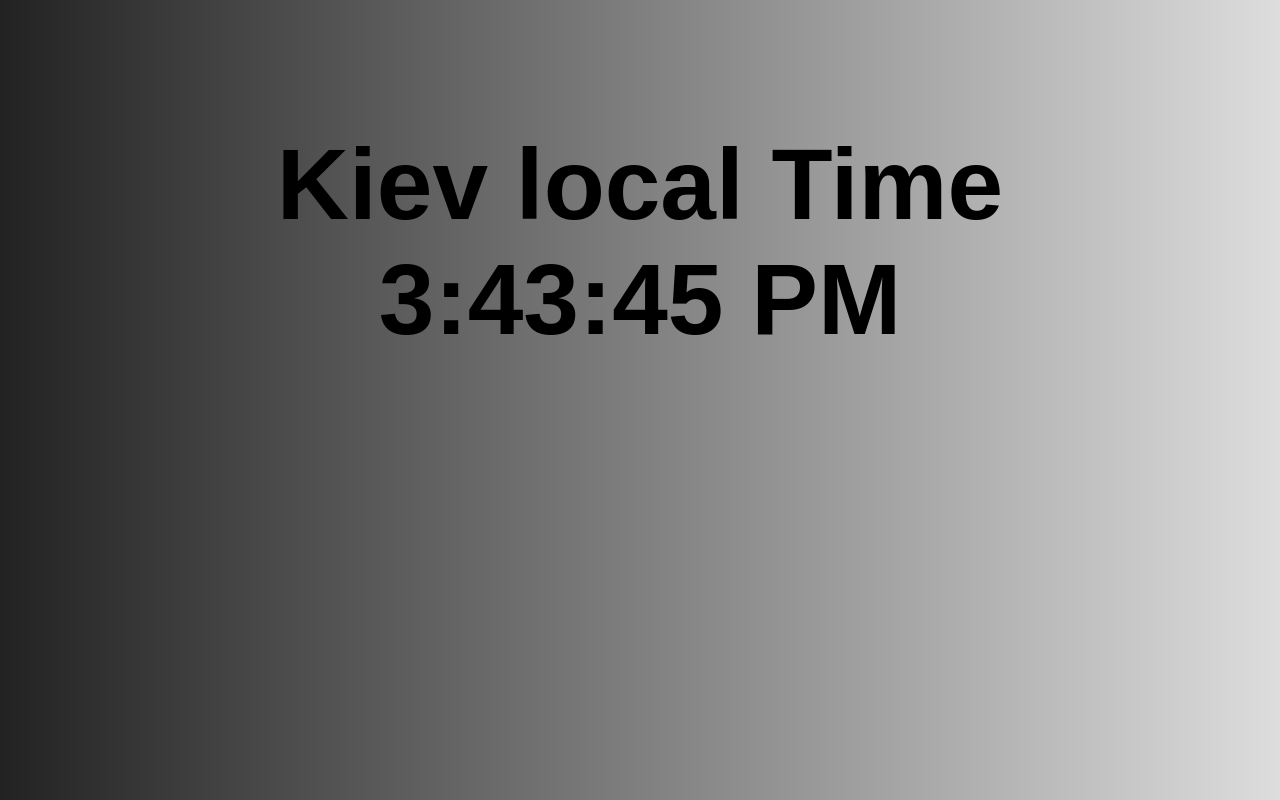
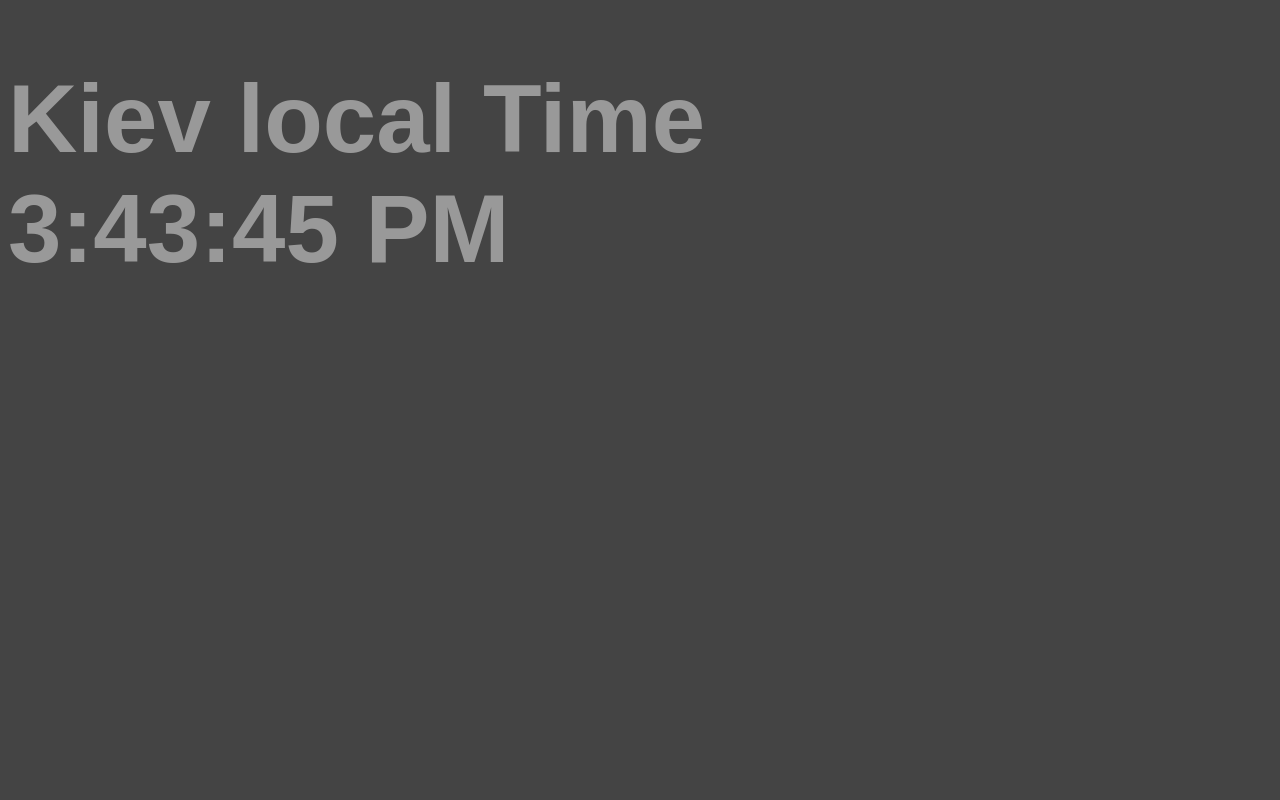
Before and after one commit to SashaBashkev/time, a website: page index.html in a window 1280 px wide. Drawn offline with Linux system fonts and the light colour scheme.

Commit message:
Page styled with sass

```diff
--- a/index.html
+++ b/index.html
@@ -5,7 +5,7 @@
   <meta name="viewport" content="width=device-width, initial-scale=1.0">
   <meta http-equiv="X-UA-Compatible" content="ie=edge">
   <title>Kiev Time</title>
-  <style>
+  <!-- <style>
     html {font-size: 62.5%;}
     body {
       margin: 0;
@@ -18,7 +18,8 @@
       text-align: center;
       max-width: 100%;
     }
-  </style>
+  </style> -->
+  <link rel="stylesheet" type="text/css" href="css/main.css">
 </head>
 <body>
   <h1 id="clock"></h1>
--- /dev/null
+++ b/sass/base/_basic.scss
@@ -0,0 +1,9 @@
+body {
+	background-color: #444;
+	color:green;
+	font-family: sans-serif;
+	font-size: 3rem;
+	h1 {
+		color:#999;
+	}
+}
--- /dev/null
+++ b/sass/main.scss
@@ -0,0 +1 @@
+@import "base/basic";
```
Also changed, not shown: package.json (added, +22 -0 lines), css/main.css (added), 2 other files.
